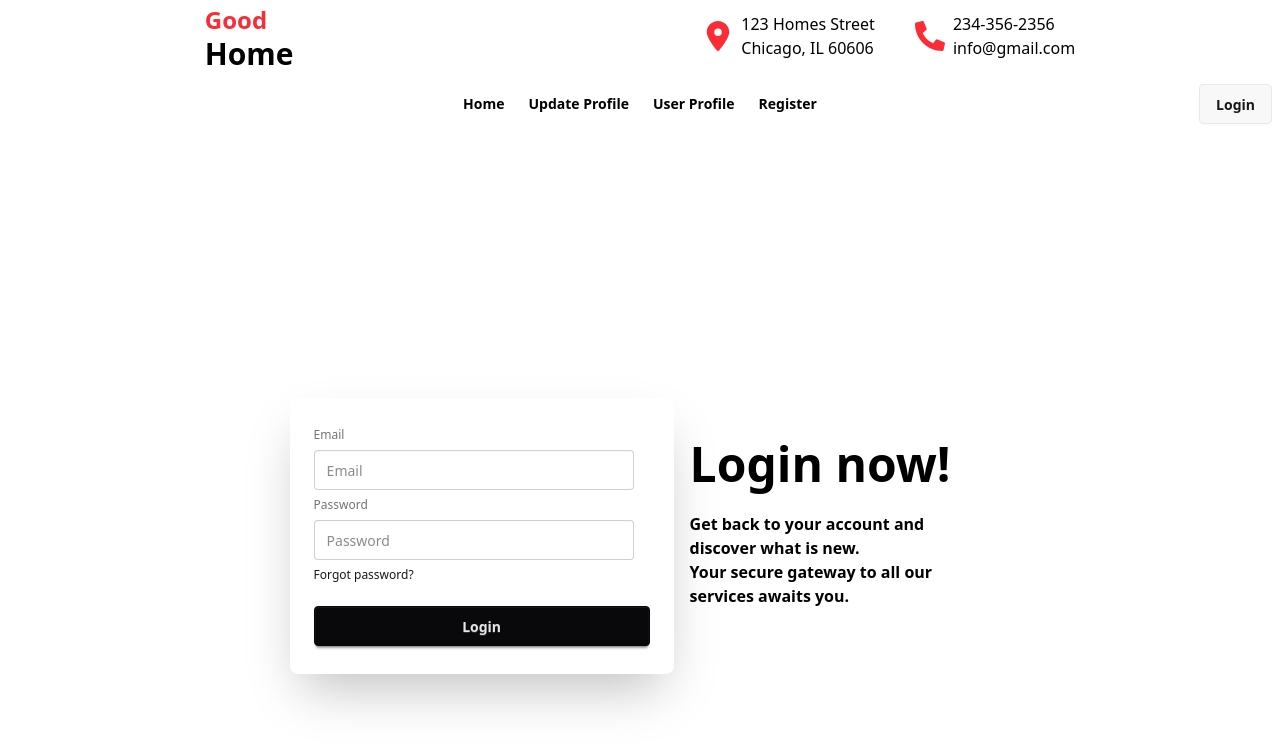
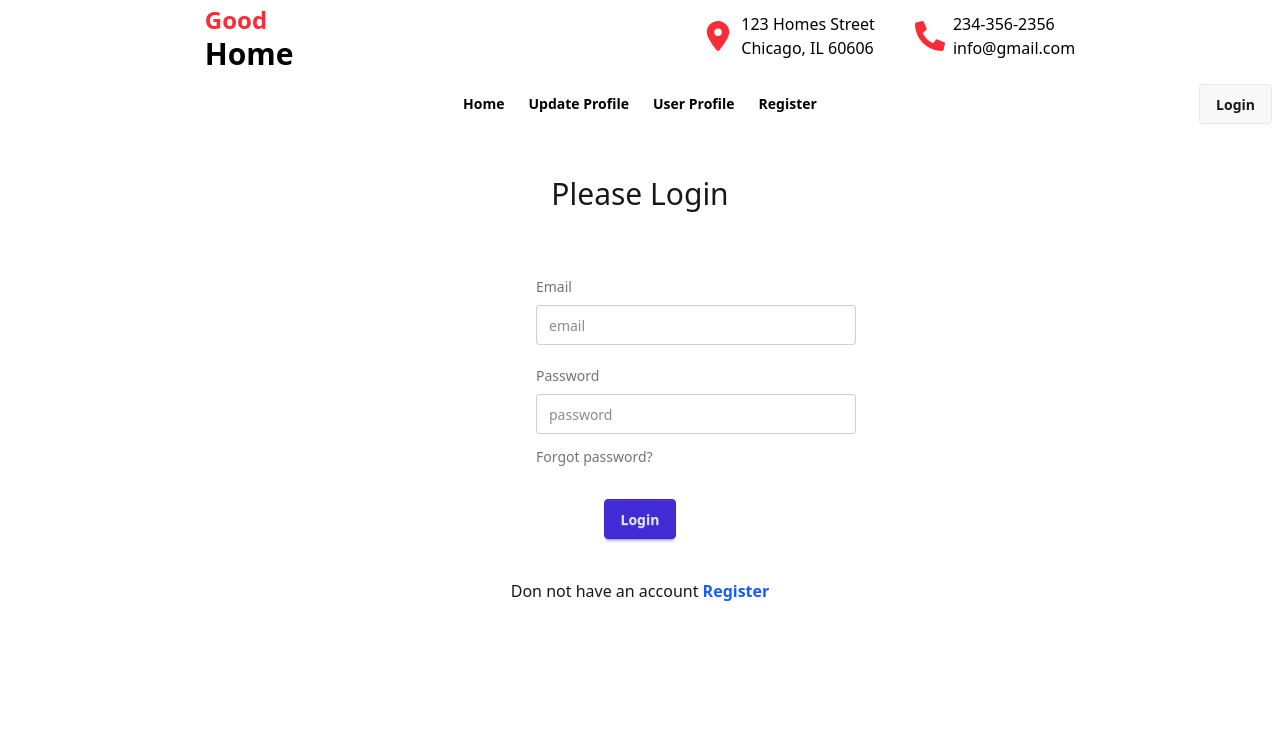
Before and after one commit to mohiuddinahmed121/real-estate-web, a React (Vite) app: page /login in a window 1280 px wide. Shown: the top 748 px of the page. Built offline with nearby package versions, Linux system fonts and the light colour scheme.

Commit message:
Register section added

```diff
--- a/src/pages/Login/Login.jsx
+++ b/src/pages/Login/Login.jsx
@@ -1,3 +1,4 @@
+import { Link } from "react-router-dom";
 import Header from "../../pages/Shared/Header/Header";
 import Navbar from "../../pages/Shared/Navbar/Navbar";
 
@@ -7,30 +8,51 @@
          <Header></Header>
          <Navbar></Navbar>
          <div>
-            <div className="hero bg-white min-h-screen">
-               <div className="hero-content flex-col lg:flex-row-reverse">
-                  <div className="text-center lg:text-left">
-                     <h1 className="text-5xl font-bold text-black">Login now!</h1>
-                     <p className="py-6 text-black font-bold">
-                        Get back to your account and discover what is new. <br /> Your secure
-                        gateway to all our services awaits you.
-                     </p>
+            <div className="">
+               <h2 className="text-3xl my-10 text-center">Please Login</h2>
+               <form className="card-body md:w-3/4 lg:w-1/2 mx-auto">
+                  <div className="form-control ml-48">
+                     <label className="label mb-2">
+                        <span className="label-text">Email</span>
+                     </label>
+                     <br />
+                     <input
+                        type="email"
+                        placeholder="email"
+                        className="input input-bordered mb-3"
+                        name="email"
+                        required
+                     />
                   </div>
-                  <div className="card bg-base-100 w-full max-w-sm shrink-0 shadow-2xl">
-                     <div className="card-body">
-                        <fieldset className="fieldset">
-                           <label className="fieldset-label">Email</label>
-                           <input type="email" className="input" placeholder="Email" />
-                           <label className="fieldset-label">Password</label>
-                           <input type="password" className="input" placeholder="Password" />
-                           <div>
-                              <a className="link link-hover">Forgot password?</a>
-                           </div>
-                           <button className="btn btn-neutral mt-4">Login</button>
-                        </fieldset>
-                     </div>
+                  <div className="form-control ml-48">
+                     <label className="label mb-2">
+                        <span className="label-text">Password</span>
+                     </label>
+                     <br />
+                     <input
+                        type="password"
+                        placeholder="password"
+                        className="input input-bordered mb-3"
+                        name="password"
+                        required
+                     />
+                     <br />
+                     <label className="label">
+                        <a href="#" className="label-text-alt link link-hover">
+                           Forgot password?
+                        </a>
+                     </label>
                   </div>
-               </div>
+                  <div className="form-control mt-6 text-center">
+                     <button className="btn btn-primary">Login</button>
+                  </div>
+               </form>
+               <p className="text-center mt-4">
+                  Don not have an account{" "}
+                  <Link className="text-blue-600 font-bold" to="/register">
+                     Register
+                  </Link>
+               </p>
             </div>
          </div>
       </div>
--- /dev/null
+++ b/src/pages/Register/Register.jsx
@@ -0,0 +1,86 @@
+import { Link } from "react-router-dom";
+import Header from "../../pages/Shared/Header/Header";
+import Navbar from "../../pages/Shared/Navbar/Navbar";
+
+const Register = () => {
+   return (
+      <div>
+         <Header></Header>
+         <Navbar></Navbar>
+         <div>
+            <h2 className="text-3xl my-6 ml-96">Please Register</h2>
+            <form className="card-body md:w-3/4 lg:w-1/2 mx-auto">
+               <div className="form-control">
+                  <label className="label mb-1">
+                     <span className="label-text">Name</span>
+                  </label>
+                  <br />
+                  <input
+                     type="text"
+                     placeholder="name"
+                     className="input input-bordered"
+                     name="name"
+                     required
+                  />
+               </div>
+               <div className="form-control">
+                  <label className="labe mb-1">
+                     <span className="label-text">Photo URL</span>
+                  </label>
+                  <br />
+                  <input
+                     type="text"
+                     placeholder="photo"
+                     className="input input-bordered"
+                     name="photo"
+                     required
+                  />
+               </div>
+               <div className="form-control">
+                  <label className="label mb-1">
+                     <span className="label-text">Email</span>
+                  </label>
+                  <br />
+                  <input
+                     type="email"
+                     placeholder="email"
+                     className="input input-bordered"
+                     name="email"
+                     required
+                  />
+               </div>
+               <div className="form-control">
+                  <label className="label mb-1">
+                     <span className="label-text">Password</span>
+                  </label>
+                  <br />
+                  <input
+                     type="password"
+                     placeholder="password"
+                     className="input input-bordered"
+                     name="password"
+                     required
+                  />
+                  <br />
+                  <label className="label">
+                     <a href="#" className="label-text-alt link link-hover">
+                        Forgot password?
+                     </a>
+                  </label>
+               </div>
+               <div className="form-control mt-3">
+                  <button className="btn btn-primary">Register</button>
+               </div>
+            </form>
+            <p className="ml-96 mt-1">
+               Already have an account?
+               <Link className="text-blue-600 font-bold" to="/login">
+                  Login
+               </Link>
+            </p>
+         </div>
+      </div>
+   );
+};
+
+export default Register;
--- a/src/pages/Shared/Navbar/Navbar.jsx
+++ b/src/pages/Shared/Navbar/Navbar.jsx
@@ -13,7 +13,7 @@
             <NavLink to="/career">User Profile</NavLink>
          </li>
          <li>
-            <NavLink to="/News">Register</NavLink>
+            <NavLink to="/register">Register</NavLink>
          </li>
       </>
    );
--- a/src/routes/Routes.jsx
+++ b/src/routes/Routes.jsx
@@ -2,6 +2,7 @@
 import Root from "../layouts/Root";
 import Home from "../Pages/Home/Home";
 import Login from "../Pages/Login/Login";
+import Register from "../Pages/Register/Register";
 
 const router = createBrowserRouter([
    {
@@ -16,6 +17,10 @@
             path: "/login",
             element: <Login></Login>,
          },
+         {
+            path: "/register",
+            element: <Register></Register>,
+         },
       ],
    },
 ]);
```
